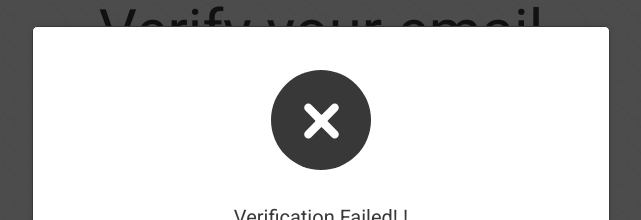
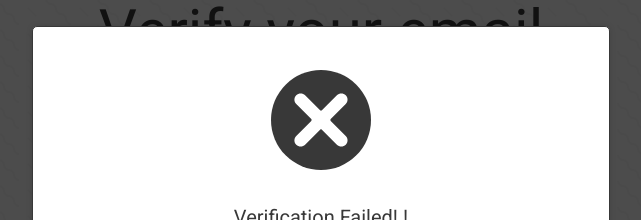
Before and after one commit to Vordty/writ-web, a React (Create React App) app: page /verification in a window 1280 px wide. Both pictures are taken after a click on the button "CONFIRM". Shown: the part 209-429 px from the top of the page, without its empty margins (319-960 px from the left). Built offline with nearby package versions, Linux system fonts and the light colour scheme.

Commit message:
Make Icon component more modular

```diff
--- a/src/components/Icon/Icon.js
+++ b/src/components/Icon/Icon.js
@@ -1,9 +1,29 @@
 import React from "react";
+
+import { ReactComponent as Dot3SVG } from "../../assets/svgs/3dot.svg";
+import { ReactComponent as CheckmarkSVG } from "../../assets/svgs/checkmark.svg";
+import { ReactComponent as PlusSVG } from "../../assets/svgs/plus.svg";
+import { ReactComponent as XSVG } from "../../assets/svgs/x.svg";
+import { ReactComponent as Arrow } from "../../assets/svgs/arrow.svg";
 
 import "./Icon.scss";
 
-const Icon = ({ type }) => {
-	return <div className={type}></div>;
+const Icon = ({ type, style = "", onClick }) => {
+	const _type = onClick ? type : type + " cursor-pointer";
+	const props = { className: _type + ` ${style}`, onClick: () => console.log(type + " Clicked") };
+
+	switch (type) {
+		case "plus":
+			return <PlusSVG {...props} />;
+		case "x":
+			return <XSVG {...props} />;
+		case "checkmark":
+			return <CheckmarkSVG {...props} />;
+		case "dot3":
+			return <Dot3SVG {...props} />;
+		case "arrow":
+			return <Arrow {...props} />;
+	}
 };
 
 export default Icon;
--- a/src/components/Icon/Icon.scss
+++ b/src/components/Icon/Icon.scss
@@ -1,3 +1,5 @@
+@import "../../constants/colors.scss";
+
 .icon {
 	width: 100%;
 	height: 100%;
@@ -5,24 +7,24 @@
 
 .checkmark {
 	@extend .icon;
-	background: url("../../assets/svgs/checkmark.svg");
-	background-size: 65%;
-	background-position: center;
-	background-repeat: no-repeat;
 }
 
 .x {
 	@extend .icon;
-	background: url("../../assets/svgs/x.svg");
-	background-size: 65%;
-	background-position: center;
-	background-repeat: no-repeat;
 }
 
 .plus {
 	@extend .icon;
-	background: url("../../assets/svgs/plus.svg");
-	background-size: 65%;
-	background-position: center;
-	background-repeat: no-repeat;
 }
+
+.dot3 {
+	@extend .icon;
+
+	#Oval {
+		fill: $primary;
+	}
+}
+
+.arrow {
+	@extend .icon;
+}
```
